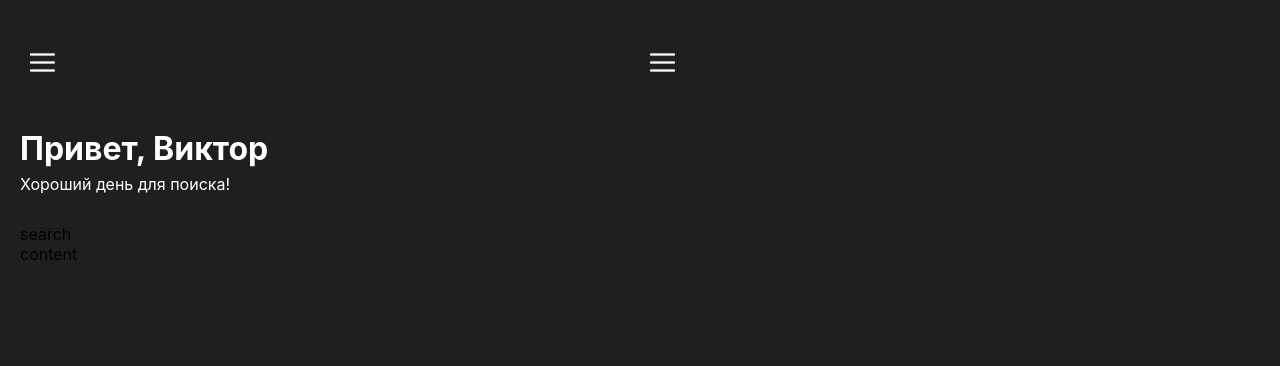
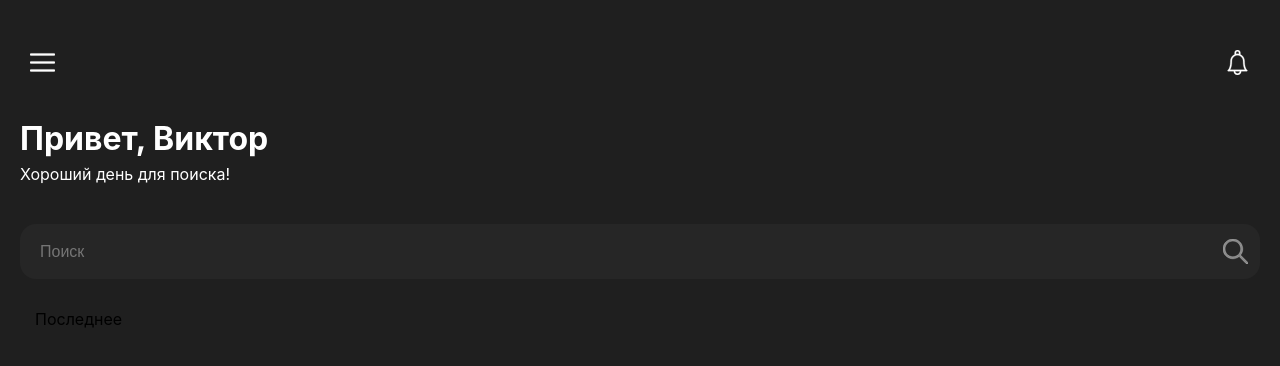
Before and after one commit to moiskillnadne/contentpedia_prod, a React (Create React App) app: page / in a window 1280 px wide. Shown: the top 366 px of the page. Built offline with nearby package versions, Linux system fonts and the light colour scheme.

Commit message:
feature: search / tagsLine

```diff
--- /dev/null
+++ b/src/components/notification/index.tsx
@@ -0,0 +1,14 @@
+import './style.less'
+import React from 'react'
+
+import { ReactComponent as NotificationIcon } from '@/assets/icons/bell.svg'
+
+const Notification = (): JSX.Element => {
+  return (
+    <div className="notification-container">
+      <NotificationIcon height={25} width={25} fill="white" stroke="white" strokeWidth={5} />
+    </div>
+  )
+}
+
+export default Notification
--- /dev/null
+++ b/src/components/notification/style.less
@@ -0,0 +1,6 @@
+.notification-container {
+  justify-self: flex-end;
+  align-self: center;
+
+  padding: 10px;
+}
--- /dev/null
+++ b/src/components/search/index.tsx
@@ -0,0 +1,17 @@
+import './style.less'
+import React from 'react'
+
+import { ReactComponent as SearchIcon } from '@/assets/icons/loupe.svg'
+
+const Search = (): JSX.Element => {
+  return (
+    <div className="search-container">
+      <div className="search-component">
+        <input type="text" name="search" placeholder="Поиск" />
+        <SearchIcon height={25} width={25} fill="white" stroke="white" strokeWidth={5} className="icon" />
+      </div>
+    </div>
+  )
+}
+
+export default Search
--- /dev/null
+++ b/src/components/search/style.less
@@ -0,0 +1,40 @@
+.search-container {
+  padding: 10px 0px 10px 0px;
+
+  .search-component {
+    width: 100%;
+    height: 55px;
+    background-color: rgba(255, 255, 255, 0.03);
+
+    display: grid;
+    grid-template-columns: 1fr 50px;
+    grid-template-rows: 1fr;
+
+    overflow: hidden;
+    border-radius: 16px;
+
+    input {
+      background-color: rgba(0, 0, 0, 0);
+      border: none;
+      outline: none;
+      width: auto;
+      padding-left: 20px;
+
+      font-size: 16px;
+      color: rgba(255, 255, 255, 1);
+
+      transition: all 0.2s;
+    }
+
+    input::placeholder {
+      font-size: 16px;
+      // padding-left: 20px;
+    }
+
+    .icon {
+      justify-self: center;
+      align-self: center;
+      fill: rgba(255, 255, 255, 0.45);
+    }
+  }
+}
--- /dev/null
+++ b/src/components/tag/index.tsx
@@ -0,0 +1,16 @@
+import './style.less'
+import React, { FC } from 'react'
+
+type TagItemProps = {
+  label: string
+}
+
+const TagItem: FC<TagItemProps> = ({ label }): JSX.Element => {
+  return (
+    <div className="tag-container">
+      <div className="tag-component">{label}</div>
+    </div>
+  )
+}
+
+export default TagItem
--- /dev/null
+++ b/src/components/tag/style.less
@@ -0,0 +1,5 @@
+.tag-container {
+  .tag-component {
+    padding: 10px 15px;
+  }
+}
--- a/src/pages/main/index.tsx
+++ b/src/pages/main/index.tsx
@@ -4,14 +4,16 @@ import React from 'react'
 // Templates and components
 import BurgerAndNotification from '@/templates/burgerAndNotification'
 import Title from '@/components/title'
+import Search from '@/components/search'
+import TagLine from '@/templates/tagsLine'
 
 const MainPage = (): JSX.Element => {
   return (
     <div className="container container-paddings">
       <BurgerAndNotification />
       <Title title="Привет, Виктор" description="Хороший день для поиска!" />
-      <div>search</div>
-      <div>content</div>
+      <Search />
+      <TagLine />
     </div>
   )
 }
--- a/src/templates/burgerAndNotification/index.tsx
+++ b/src/templates/burgerAndNotification/index.tsx
@@ -3,13 +3,14 @@ import React from 'react'
 
 // Components
 import Burger from '@/components/burger'
+import Notification from '@/components/notification'
 
 const BurgerAndNotification = (): JSX.Element => {
   return (
     <div className="blockAndNotificationWrapper">
       <div className="burgerAndNotificationPosition">
         <Burger />
-        <Burger />
+        <Notification />
       </div>
     </div>
   )
--- a/src/templates/burgerAndNotification/style.less
+++ b/src/templates/burgerAndNotification/style.less
@@ -1,5 +1,5 @@
 .blockAndNotificationWrapper {
-  padding: 40px 0px 20px 0px;
+  padding: 40px 0px 10px 0px;
 
   .burgerAndNotificationPosition {
     display: grid;
--- /dev/null
+++ b/src/templates/tagsLine/index.tsx
@@ -0,0 +1,17 @@
+import './style.less'
+import React from 'react'
+
+// Components
+import TagItem from '@/components/tag'
+
+const TagsLine = (): JSX.Element => {
+  return (
+    <div className="tagsLine-container">
+      <div className="tagsLine">
+        <TagItem label="Последнее" />
+      </div>
+    </div>
+  )
+}
+
+export default TagsLine
--- /dev/null
+++ b/src/templates/tagsLine/style.less
@@ -0,0 +1,8 @@
+.tagsLine-container {
+  width: 100%;
+  overflow-x: scroll;
+
+  .tagsLine {
+    padding: 10px 0px;
+  }
+}
```
